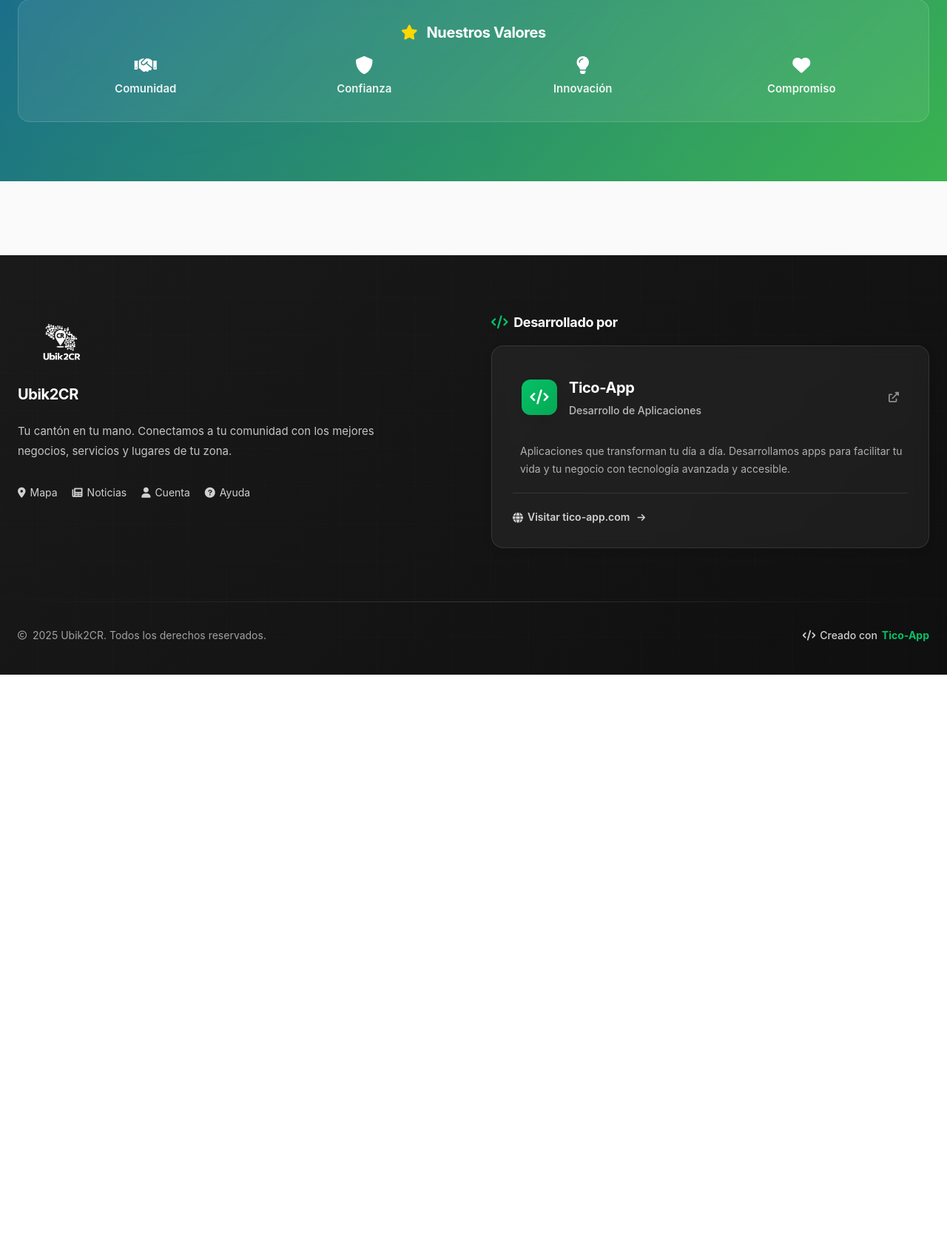
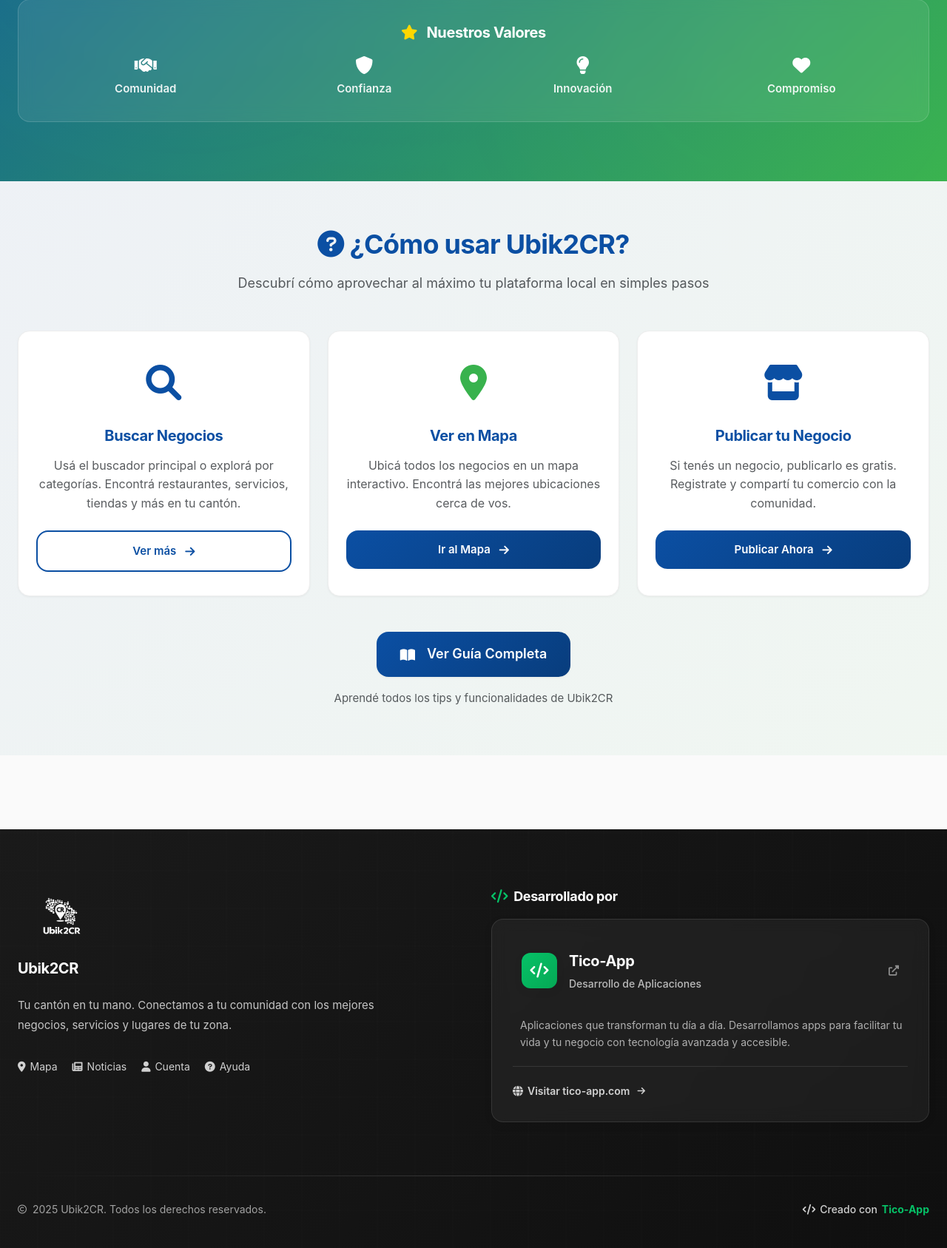
Before and after one commit to jpermu11/ubik2cr-web, a Flask app: page / in a window 1280 px wide. Shown: the part 2027-3714 px from the top of the page at 74% size. Before the commit the page ends 2939 px from the top, so only its background shows below. Run offline with Flask 3, Linux system fonts and the light colour scheme; data that the repository does not hold is empty; some libraries are stand-ins or nearby versions.

Commit message:
Auto-push: ~0,4datetime:~4,2datetime:~6,2 ~8,2datetime:~10,2

```diff
--- a/templates/index.html
+++ b/templates/index.html
@@ -596,6 +596,84 @@
     </div>
 </section>
 
+<!-- SECCIÓN: CÓMO USAR UBIK2CR -->
+<section class="section-modern" style="padding-top: 64px; padding-bottom: 64px; background: linear-gradient(135deg, rgba(11, 79, 163, 0.05), rgba(56, 178, 77, 0.05));">
+    <div class="container-modern">
+        <div class="row">
+            <div class="col-12 text-center mb-5">
+                <h2 class="fw-bold mb-3" style="color: var(--brand-blue); font-size: 2.25rem;">
+                    <i class="fas fa-question-circle me-2"></i>¿Cómo usar Ubik2CR?
+                </h2>
+                <p class="text-muted" style="font-size: 1.125rem; max-width: 700px; margin: 0 auto;">
+                    Descubrí cómo aprovechar al máximo tu plataforma local en simples pasos
+                </p>
+            </div>
+        </div>
+
+        <div class="row g-4 mb-5">
+            <!-- Card: Buscar Negocios -->
+            <div class="col-md-4">
+                <div class="card-modern text-center" style="padding: 32px 24px; height: 100%;">
+                    <div style="font-size: 3rem; color: var(--brand-blue); margin-bottom: 20px;">
+                        <i class="fas fa-search"></i>
+                    </div>
+                    <h4 class="fw-bold mb-3" style="color: var(--brand-blue); font-size: 1.25rem;">Buscar Negocios</h4>
+                    <p class="text-muted mb-4" style="line-height: 1.6;">
+                        Usá el buscador principal o explorá por categorías. Encontrá restaurantes, servicios, tiendas y más en tu cantón.
+                    </p>
+                    <a href="/ayuda#buscarNegocios" class="btn-modern btn-modern-outline btn-sm">
+                        Ver más <i class="fas fa-arrow-right ms-1"></i>
+                    </a>
+                </div>
+            </div>
+
+            <!-- Card: Ver en Mapa -->
+            <div class="col-md-4">
+                <div class="card-modern text-center" style="padding: 32px 24px; height: 100%;">
+                    <div style="font-size: 3rem; color: var(--brand-green); margin-bottom: 20px;">
+                        <i class="fas fa-map-marker-alt"></i>
+                    </div>
+                    <h4 class="fw-bold mb-3" style="color: var(--brand-blue); font-size: 1.25rem;">Ver en Mapa</h4>
+                    <p class="text-muted mb-4" style="line-height: 1.6;">
+                        Ubicá todos los negocios en un mapa interactivo. Encontrá las mejores ubicaciones cerca de vos.
+                    </p>
+                    <a href="/mapa" class="btn-modern btn-modern-primary btn-sm">
+                        Ir al Mapa <i class="fas fa-arrow-right ms-1"></i>
+                    </a>
+                </div>
+            </div>
+
+            <!-- Card: Publicar Negocio -->
+            <div class="col-md-4">
+                <div class="card-modern text-center" style="padding: 32px 24px; height: 100%;">
+                    <div style="font-size: 3rem; color: var(--brand-blue); margin-bottom: 20px;">
+                        <i class="fas fa-store"></i>
+                    </div>
+                    <h4 class="fw-bold mb-3" style="color: var(--brand-blue); font-size: 1.25rem;">Publicar tu Negocio</h4>
+                    <p class="text-muted mb-4" style="line-height: 1.6;">
+                        Si tenés un negocio, publicarlo es gratis. Registrate y compartí tu comercio con la comunidad.
+                    </p>
+                    <a href="/publicar" class="btn-modern btn-modern-primary btn-sm">
+                        Publicar Ahora <i class="fas fa-arrow-right ms-1"></i>
+                    </a>
+                </div>
+            </div>
+        </div>
+
+        <!-- Botón para Ver Guía Completa -->
+        <div class="row">
+            <div class="col-12 text-center">
+                <a href="/ayuda" class="btn-modern btn-modern-primary" style="padding: 16px 32px; font-size: 1.125rem;">
+                    <i class="fas fa-book-open me-2"></i>Ver Guía Completa
+                </a>
+                <p class="text-muted mt-3 mb-0" style="font-size: 0.9375rem;">
+                    Aprendé todos los tips y funcionalidades de Ubik2CR
+                </p>
+            </div>
+        </div>
+    </div>
+</section>
+
 <!-- FOOTER PREMIUM -->
 <footer>
     <!-- Patrón de fondo sutil -->
```
